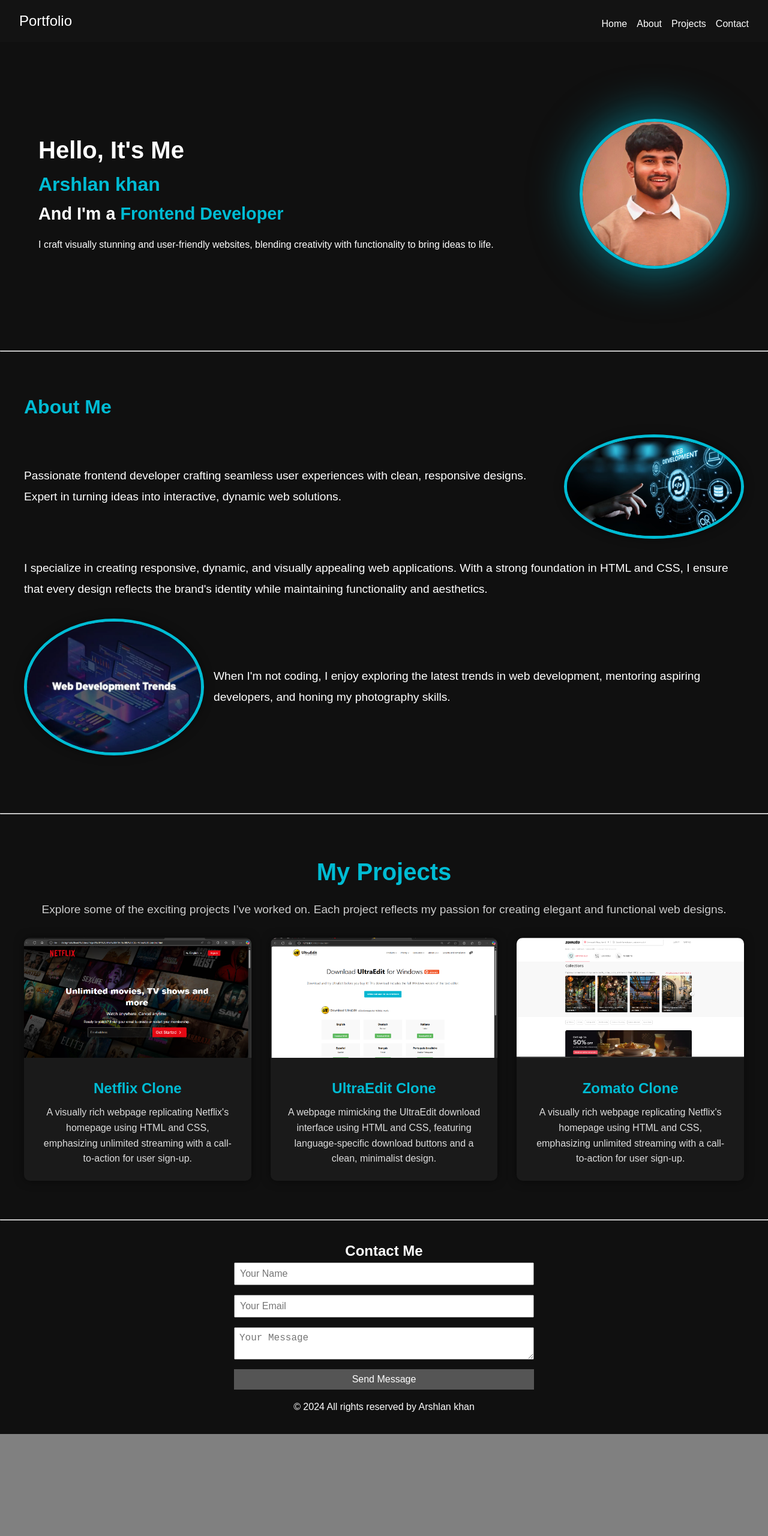
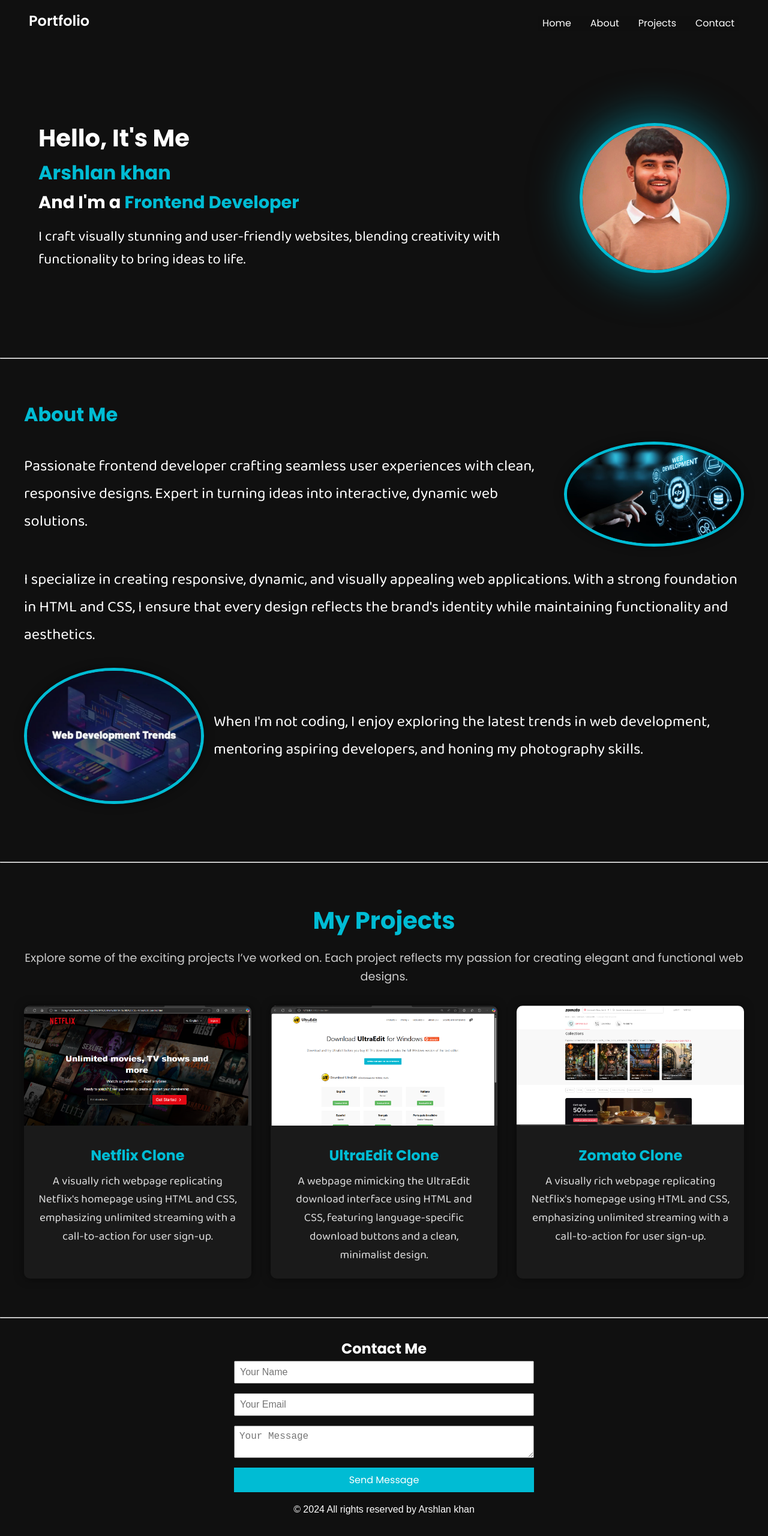
Before and after one commit to arshlankhan69/portfolio, a plain HTML site: page index.html in a window 1280 px wide. Shown: the whole page at 60% size. Before the commit the page ends 2390 px from the top, so only its background shows below. Drawn offline with Linux system fonts and the light colour scheme.

Commit message:
style2.css

```diff
--- a/style2.css
+++ b/style2.css
@@ -1,3 +1,5 @@
+@import url('https://fonts.googleapis.com/css2?family=Baloo+Bhai+2:wght@400..800&family=Poppins:ital,wght@0,100;0,200;0,300;0,400;0,500;0,600;0,700;0,800;0,900;1,100;1,200;1,300;1,400;1,500;1,600;1,700;1,800;1,900&display=swap');
+
 * {
   margin: 0;
   padding: 0;
@@ -15,8 +17,8 @@
   display: flex;
   justify-content: space-between;
   align-items: center;
-    padding: 1rem 2rem;
-    background: #000000da;
+  padding: 1rem 3rem;
+  background: #101010;
   color: #fff;
   position: sticky;
   top: 0px;
@@ -25,6 +27,8 @@
 
 .navbar .logo {
   font-size: 1.5rem;
+  font-family: "Poppins", sans-serif;
+  font-weight: 600;
 }
 
 .nav-links {
@@ -32,17 +36,28 @@
   gap: 1rem;
   list-style-type: none;
 }
-  #nav-id{
-    background:#131313da;
-    margin-top: 10px;
+
+#nav-id {
+  margin-top: 7px;
+  background: #101010da;
 }
 
 .nav-links a {
   color: #fff;
   text-decoration: none;
+  font-family: "Poppins", sans-serif;
+  padding: 0rem 0.5rem;
+  border-radius: 6px;
+  /* border: 2px solid white; */
 }
 
-  /* Hamburger Toggle Checkbox */
+.nav-links a:hover {
+  /* border: 1px solid white; */
+  transform: translateY(-10px);
+  box-shadow: 0 0 25px rgba(0, 188, 212, 0.5);
+  transition: all 0.4s ease;
+}
+
 input[type="checkbox"] {
   visibility: hidden;
   cursor: pointer;
@@ -55,11 +70,11 @@
   z-index: 10;
 }
 
-  /* Hamburger Menu - Mobile */
 .hamburger {
   display: none;
   flex-direction: column;
   cursor: pointer;
+  z-index: 600;
 }
 
 .hamburger span {
@@ -71,32 +86,31 @@
   transition: all 0.3s ease;
 }
 
+
 /* Hamburger Animation */
-  input[type="checkbox"]:checked + .hamburger .top {
-    transform: rotate(-45deg) ;
+input[type="checkbox"]:checked+.hamburger .top {
+  transform: rotate(-45deg);
   transform-origin: right;
 }
 
-  input[type="checkbox"]:checked + .hamburger .middle {
+input[type="checkbox"]:checked+.hamburger .middle {
   opacity: 0;
 }
 
-  input[type="checkbox"]:checked + .hamburger .bottom {
-    transform: rotate(45deg) ;
-    transform-origin:right;
+input[type="checkbox"]:checked+.hamburger .bottom {
+  transform: rotate(45deg);
+  transform-origin: right;
 }
 
-  input[type="checkbox"]:checked ~ .nav-links {
+input[type="checkbox"]:checked~.nav-links {
   display: flex;
-    flex-direction: column;
+  flex-direction: row;
   position: absolute;
-    top: 60px;
+  top: 0px;
   left: 0;
-    width: 100%;
+  max-width: 85%;
   background-color: #333;
-    gap: 1rem;
   padding: 1rem;
-    border-top: 1px solid #444;
 }
 
 .welcome-section {
@@ -124,15 +138,18 @@
 
 .welcome-text h1 {
   font-size: 2.5rem;
+  font-family: "Poppins", sans-serif;
 }
 
 .welcome-text h2 {
   font-size: 2rem;
   color: #00bcd4;
+  font-family: "Poppins", sans-serif;
 }
 
 .welcome-text h3 {
   font-size: 1.8rem;
+  font-family: "Poppins", sans-serif;
 }
 
 .welcome-text .highlight {
@@ -141,25 +158,10 @@
 
 .welcome-text p {
   margin: 1rem 0;
-    font-size: 1rem;
+  font-size: 1.5rem;
+  font-family: "Poppins", sans-serif;
+  font-family: "Baloo Bhai 2", sans-serif;
 }
-
-  .btn-primary {
-    padding: 0.5rem 1rem;
-    background: #00bcd4;
-    border: none;
-    cursor: pointer;
-    border-radius: 4px;
-  }
-  .btn-primary a{
-    text-decoration: none;
-    color: #fff;
-  }
-
-  .btn-primary:hover {
-    background: #0195a8;
-  }
-
 
 .welcome-image img {
   width: 250px;
@@ -168,6 +170,7 @@
   border: 5px solid #00bcd4;
   box-shadow: 0px 0px 70px 10px #00bbd480;
 }
+
 /* About Section */
 .about-section {
   display: flex;
@@ -192,6 +195,7 @@
   font-size: 2rem;
   margin-bottom: 1rem;
   color: #00bcd4;
+  font-family: "Poppins", sans-serif;
 }
 
 .about-paragraph {
@@ -200,6 +204,8 @@
   justify-content: space-between;
   margin-bottom: 2rem;
   gap: 1rem;
+  font-family: "Baloo Bhai 2", sans-serif;
+  font-size: 1.6rem;
 }
 
 .about-paragraph img {
@@ -231,12 +237,16 @@
   font-size: 2.5rem;
   color: #00bcd4;
   margin-bottom: 1rem;
+  font-family: "Poppins", sans-serif;
+
 }
 
 .section-description {
   font-size: 1.2rem;
   margin-bottom: 2rem;
   color: #ccc;
+  font-family: "Poppins", sans-serif;
+
 }
 
 
@@ -244,7 +254,6 @@
   display: grid;
   grid-template-columns: repeat(auto-fit, minmax(300px, 1fr));
   gap: 2rem;
-  cursor: pointer;
 }
 
 /* Individual Project Card */
@@ -267,6 +276,7 @@
   height: 200px;
   object-fit: cover;
 }
+
 .project-info {
   padding: 1.5rem;
 }
@@ -275,11 +285,14 @@
   font-size: 1.5rem;
   color: #00bcd4;
   margin-bottom: 0.5rem;
+  font-family: "Poppins", sans-serif;
+
 }
 
 .project-info p {
-  font-size: 1rem;
+  font-size: 1.2rem;
   color: #ddd;
+  font-family: "Baloo Bhai 2", sans-serif;
 }
 
 /* Footer */
@@ -288,6 +301,12 @@
   background: #101010;
   color: #fff;
   text-align: center;
+  font-family: "Poppins", sans-serif;
+
+}
+
+footer p {
+  font-family: Arial, Helvetica, sans-serif;
 }
 
 footer form {
@@ -306,13 +325,17 @@
 }
 
 footer button {
-    background: #555;
+  background: #00bcd4;
   color: #fff;
   border: none;
   cursor: pointer;
+  font-family: "Poppins", sans-serif;
 }
 
-  /* Animations */
+footer button:hover {
+  background: #0398ac;
+}
+
 .reveal {
   opacity: 0;
   animation: reveal 1s ease-out forwards;
@@ -323,6 +346,7 @@
     opacity: 0;
     transform: translateY(20px);
   }
+
   to {
     opacity: 1;
     transform: translateY(0);
@@ -339,6 +363,7 @@
     opacity: 0;
     transform: translateX(-20px);
   }
+
   to {
     opacity: 1;
     transform: translateX(0);
@@ -355,36 +380,32 @@
     opacity: 0;
     transform: translateX(20px);
   }
+
   to {
     opacity: 1;
     transform: translateX(0);
   }
 }
 
-  /* Responsive Design */
 @media (max-width: 768px) {
   .nav-links {
     display: none;
+    gap: 1px;
   }
 
   .hamburger {
     display: flex;
   }
 
-    .section {
-      flex-direction: column;
-    }
-
-    .section img {
-      max-width: 100%;
+  .navbar {
+    padding: 1rem 1rem;
   }
 
   .welcome-section {
     flex-direction: column;
     text-align: center;
-    /* height: 75vh; */
+  }
 
-  }
   .welcome-content {
     flex-direction: column;
     gap: 1rem;
@@ -398,6 +419,7 @@
     width: 200px;
     height: 200px;
   }
+
   .about-paragraph {
     flex-direction: column;
     align-items: center;
@@ -419,5 +441,6 @@
 
   .project-info p {
     font-size: 0.9rem;
+    font-size: 1.3rem;
   }
 }
```
Lines whose indentation alone changed are shown as unchanged.
